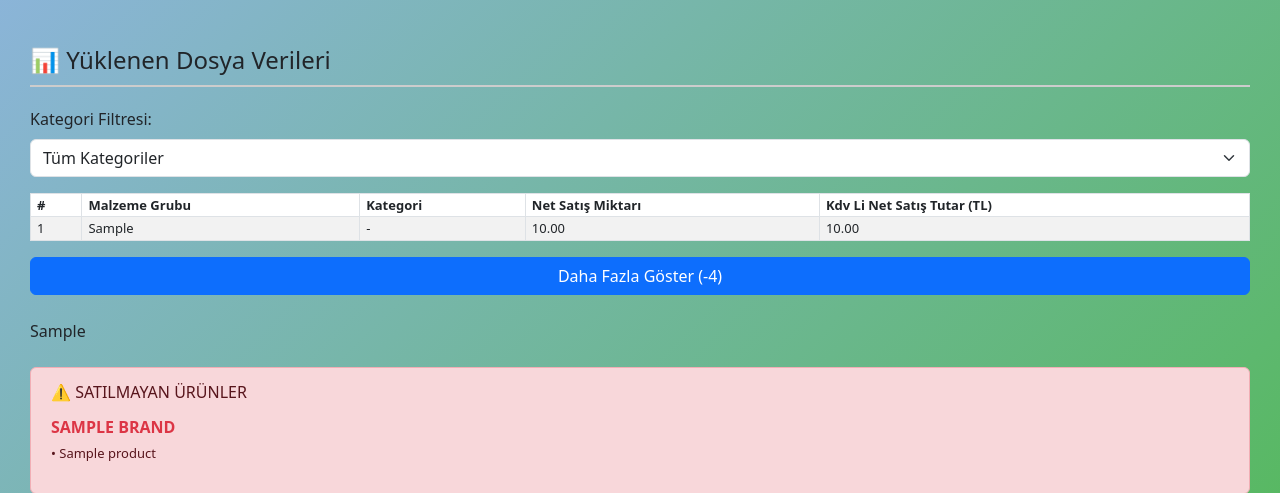
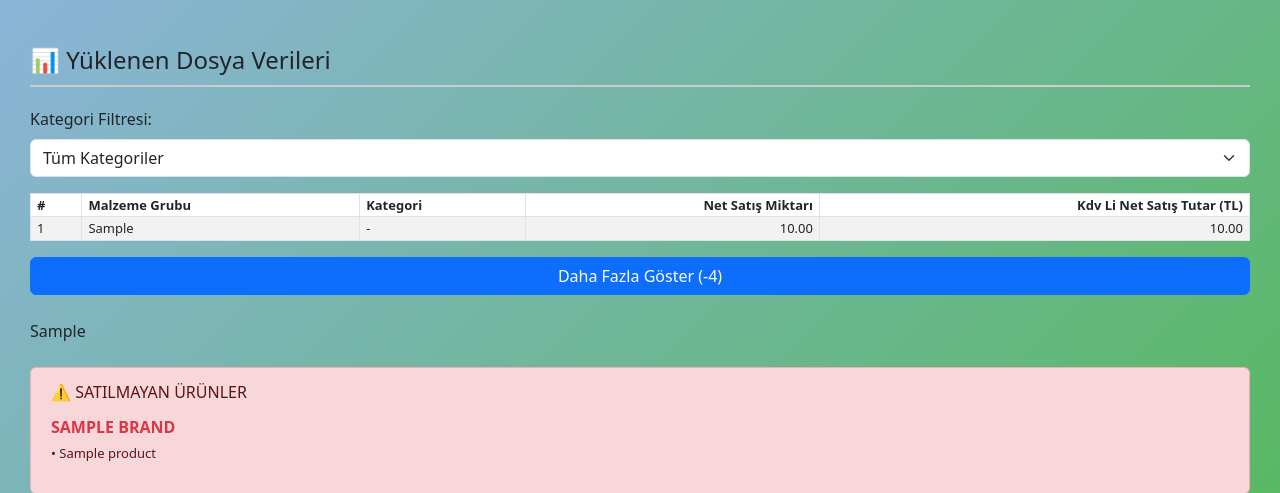
Before and after one commit to emre-sahin0/Adawall-store-performance-report-system, a Flask app: template templates/index.html in a window 1280 px wide. Shown: the part 182-675 px from the top of the page. Run offline with Flask 3, Linux system fonts and the light colour scheme; the template is opened without the code that fills it: most values are stand-ins (such as "Sample title", 1, 10 or a date in 2020); some libraries are stand-ins or nearby versions.

Commit message:
ikisayfakkk

```diff
--- a/app.py
+++ b/app.py
@@ -121,15 +121,16 @@ def detect_and_extract_columns(file_path):
 
     # Birleştirilmiş gösterim adı oluştur
     # Eğer zaten "Kategori" sütunu varsa, dokunma
-    if "Kategori" not in df_cleaned.columns:
-        df_cleaned["Kategori"] = df_cleaned["Malzeme Grubu"].apply(
-        lambda x: (
-            "AdaHome" if "adahome" in x.lower() else
-            "AdaWall" if "adawall" in x.lower() else
-            "AdaPanel" if "adapanel" in x.lower() else
-            "Diğer"
-        )
+    # Filtreleme için ayrı bir sütun: Malzeme Grubu'na göre belirle
+    df_cleaned["Filtre"] = df_cleaned["Malzeme Grubu"].apply(
+    lambda x: (
+        "AdaHome" if "adahome" in x.lower() else
+        "AdaWall" if "adawall" in x.lower() else
+        "AdaPanel" if "adapanel" in x.lower() else
+        "Diğer"
     )
+)
+
 
 
     return df_cleaned
--- a/static/style.css
+++ b/static/style.css
@@ -17,6 +17,10 @@ h2, h3 {
   color: #343a40;
   font-weight: bold;
 }
+.text-end {
+  text-align: right;
+}
+
 
 .section-title {
   border-bottom: 2px solid #ccc;
--- a/templates/partials/_data_table.html
+++ b/templates/partials/_data_table.html
@@ -8,8 +8,7 @@
       <option value="AdaHome">AdaHome</option>
       <option value="AdaPanel">AdaPanel</option>
       <option value="AdaWall">AdaWall</option>
-      <option value="Diger">Diger</option>
-
+      <option value="Diğer">Diğer</option>
     </select>
   </div>
   <div class="table-responsive">
@@ -19,33 +18,36 @@
           <th>#</th>
           <th>Malzeme Grubu</th>
           <th>Kategori</th>
-          <th>Net Satış Miktarı</th>
-          <th>Kdv Li Net Satış Tutar (TL)</th>
+          <th class="text-end">Net Satış Miktarı</th>
+          <th class="text-end">Kdv Li Net Satış Tutar (TL)</th>
         </tr>
       </thead>
+
       <tbody>
         {% for row in table_data[:5] %}
-        <tr>
+        <tr data-filter="{{ row['Filtre'] }}">
           <td>{{ loop.index }}</td>
           <td>{{ row['Malzeme Grubu'] }}</td>
           <td>{{ row['Kategori'] if 'Kategori' in row else '-' }}</td>
-          <td>{{ "{:,.2f}".format(row['Net Satış Miktarı']|float) }}</td>
-          <td>{{ "{:,.2f}".format(row['Kdv Li Net Satış Tutar']|float) }}</td>
+          <td class="text-end">{{ "{:,.2f}".format(row['Net Satış Miktarı']|float) }}</td>
+          <td class="text-end">{{ "{:,.2f}".format(row['Kdv Li Net Satış Tutar']|float) }}</td>
         </tr>
         {% endfor %}
       </tbody>
+
       <tbody id="hiddenRows" style="display: none;">
         {% for row in table_data[5:] %}
-        <tr>
+        <tr data-filter="{{ row['Filtre'] }}">
           <td>{{ loop.index + 5 }}</td>
           <td>{{ row['Malzeme Grubu'] }}</td>
           <td>{{ row['Kategori'] if 'Kategori' in row else '-' }}</td>
-          <td>{{ "{:,.2f}".format(row['Net Satış Miktarı']|float) }}</td>
-          <td>{{ "{:,.2f}".format(row['Kdv Li Net Satış Tutar']|float) }}</td>
+          <td class="text-end">{{ "{:,.2f}".format(row['Net Satış Miktarı']|float) }}</td>
+          <td class="text-end">{{ "{:,.2f}".format(row['Kdv Li Net Satış Tutar']|float) }}</td>
         </tr>
         {% endfor %}
       </tbody>
     </table>
+
     <button class="btn btn-primary w-100" id="toggleButton">
       <span class="show-text">Daha Fazla Göster ({{ table_data|length - 5 }})</span>
       <span class="hide-text" style="display:none;">Daha Az Göster</span>
```
